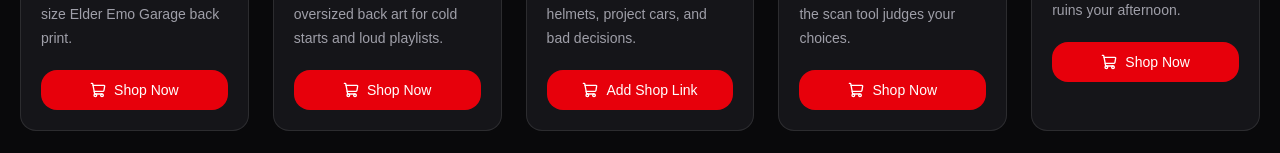
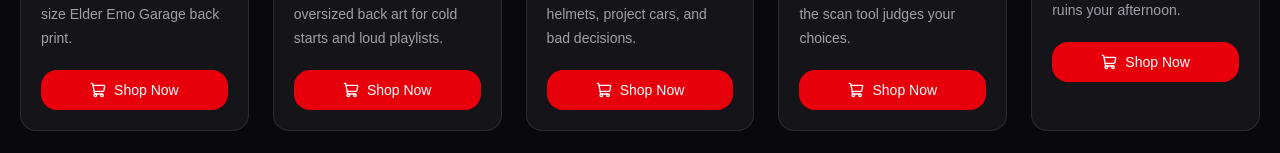
Before and after one commit to elderemogarage/elderemogarage, a Next.js app: page / in a window 1280 px wide. Shown: the part 1771-1924 px from the top of the page. Built offline with nearby package versions, Linux system fonts and the light colour scheme.

Commit message:
Add sticker pack shop link

```diff
--- a/src/app/page.tsx
+++ b/src/app/page.tsx
@@ -54,6 +54,7 @@ const products: Product[] = [
     tag: "New",
     image: "/emo-stickers.png",
     imageAlt: "Elder Emo Garage sticker pack placeholder",
+    shopUrl: "https://elderemogarage-shop.fourthwall.com/products/eeg-sticker-pack",
     description: "Vinyl sticker pack placeholder for toolboxes, laptops, helmets, project cars, and bad decisions.",
   },
   {
```
